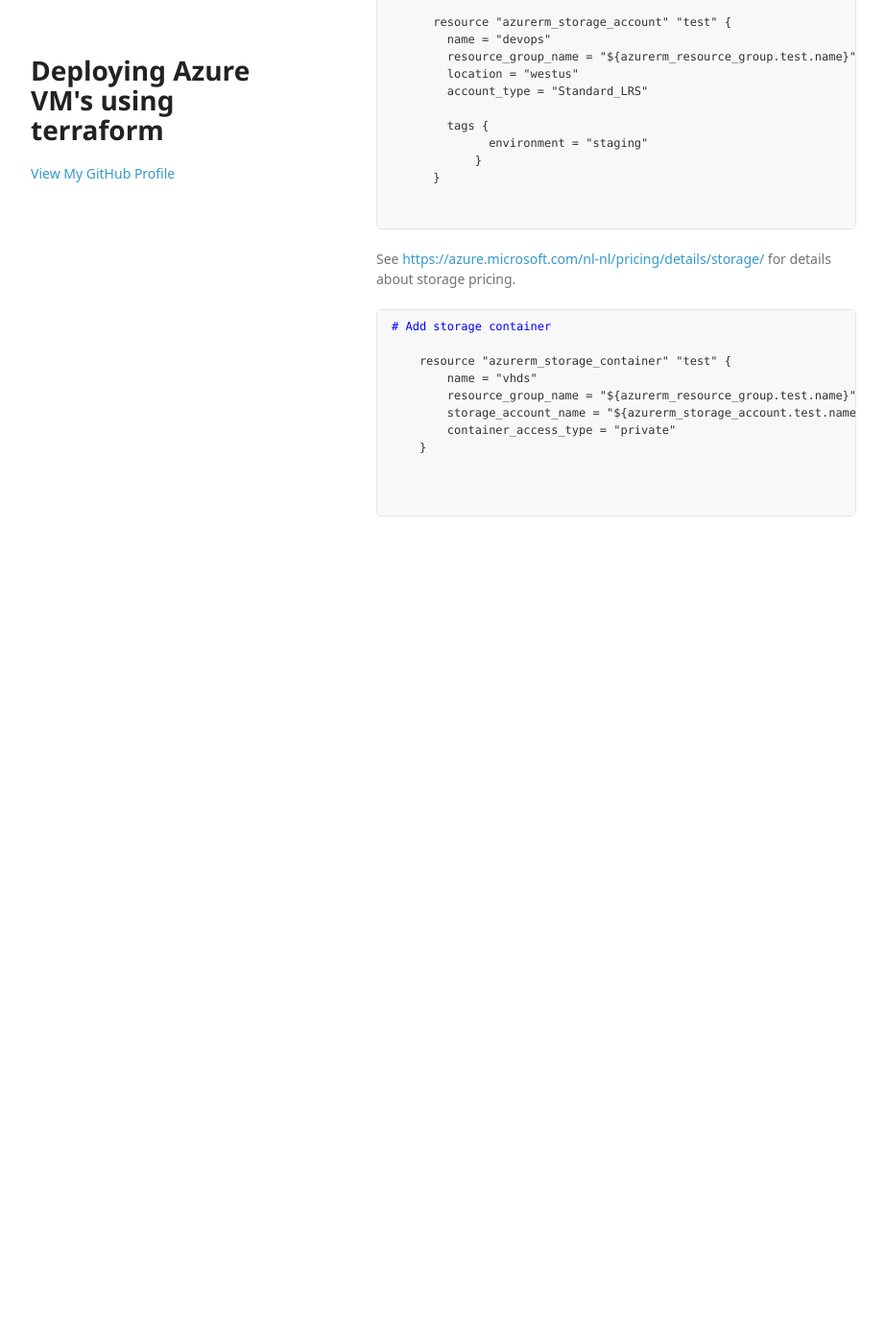
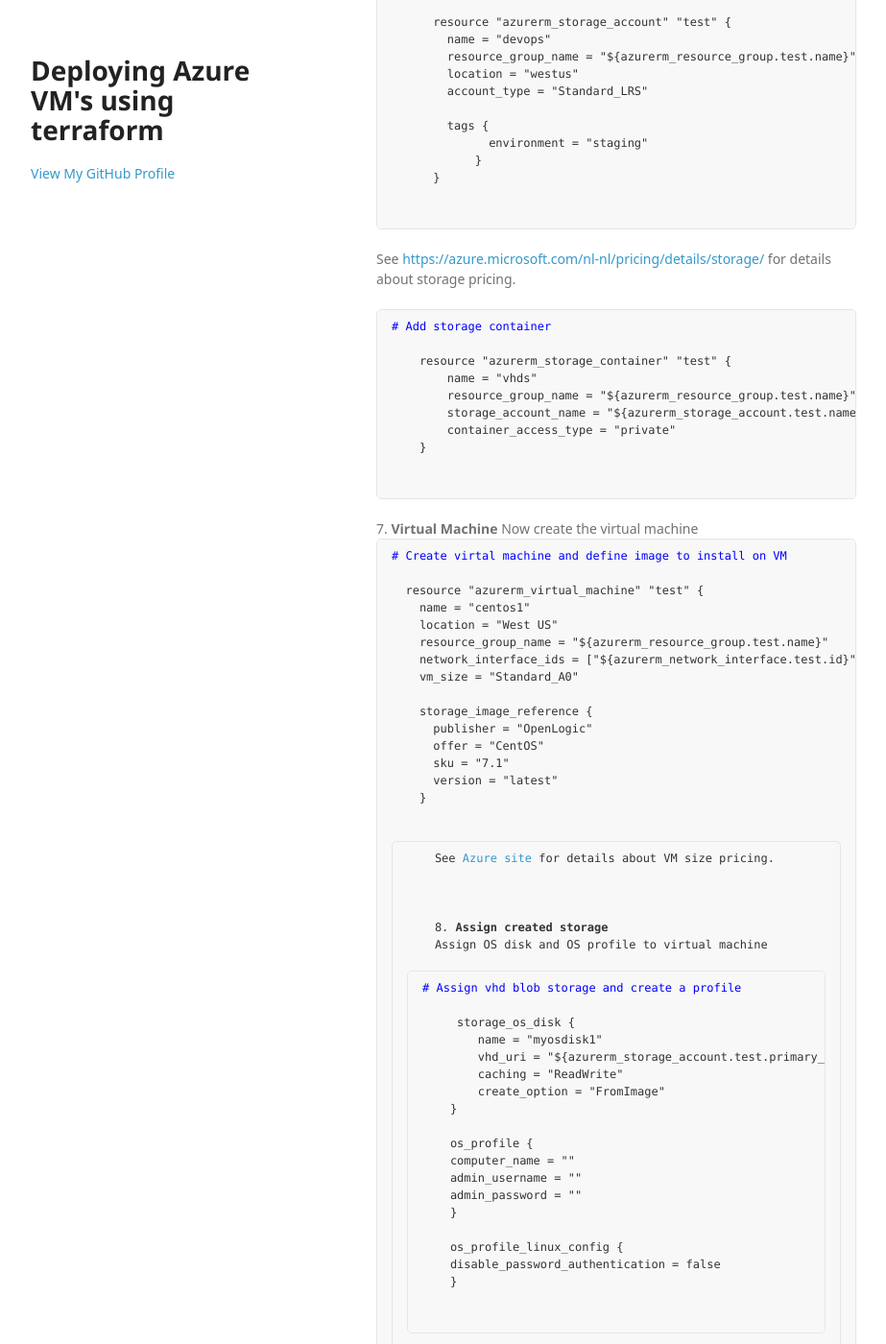
Before and after one commit to arjenwilly/arjenwilly.github.io, a Jekyll site: the page terraform2.html, which Jekyll copies as it is, in a window 1280 px wide and 1400 px high, scrolled down 2250 px. Shown: the whole window at 96% size, without its empty margins (178-1101 px from the left). Built offline with Jekyll 4.4.1, drawn with Linux system fonts in a browser that asks for light colours; some web fonts are replaced; before the commit the page ends 2858 px from its top, so only the background shows below that.

Commit message:
Update terraform2.html

```diff
--- a/terraform2.html
+++ b/terraform2.html
@@ -138,9 +138,52 @@
         storage_account_name = "${azurerm_storage_account.test.name}"
         container_access_type = "private"
     }
-
   </code>
   </pre>
+  7. <b>Virtual Machine</b>
+  Now create the virtual machine<br>
+  <pre style="color: blue"># Create virtal machine and define image to install on VM
+  <code>
+  resource "azurerm_virtual_machine" "test" {
+    name = "centos1"
+    location = "West US"
+    resource_group_name = "${azurerm_resource_group.test.name}"
+    network_interface_ids = ["${azurerm_network_interface.test.id}"]
+    vm_size = "Standard_A0"
+
+    storage_image_reference {
+      publisher = "OpenLogic"
+      offer = "CentOS"
+      sku = "7.1"
+      version = "latest"
+    }
+    <code>
+    <pre>
+    See <a href = "https://azure.microsoft.com/nl-nl/documentation/articles/virtual-machines-windows-sizes/">Azure site</a> for details about VM size pricing.
+    <br>
+
+    8. <b>Assign created storage</b>
+    Assign OS disk and OS profile to virtual machine
+    <pre style="color: blue"># Assign vhd blob storage and create a profile
+    <code>
+     storage_os_disk {
+        name = "myosdisk1"
+        vhd_uri = "${azurerm_storage_account.test.primary_blob_endpoint}${azurerm_storage_container.test.name}/myosdisk1.vhd"
+        caching = "ReadWrite"
+        create_option = "FromImage"
+    }
+
+    os_profile {
+    computer_name = ""
+    admin_username = ""
+    admin_password = ""
+    }
+
+    os_profile_linux_config {
+    disable_password_authentication = false
+    }
+    <code>
+    </pre>
       </section>
 
     <script src="javascripts/scale.fix.js"></script>
```
